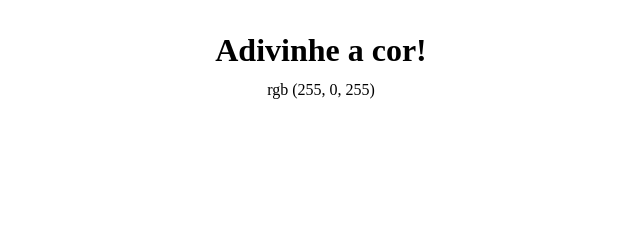
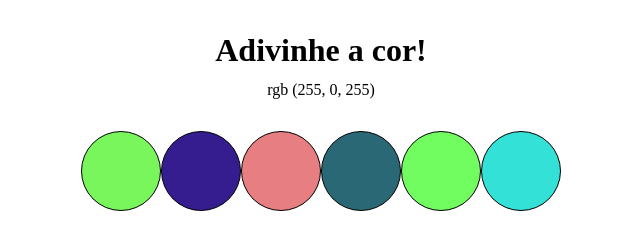
Before and after one commit to Talisson-Sozinho/project-color-guess, a website: page index.html in a window 1280 px wide. Shown: the whole page, without its empty margins (319-959 px from the left). Drawn offline with Linux system fonts and the light colour scheme.

Commit message:
feito - requisito 03 e 04

```diff
--- a/index.html
+++ b/index.html
@@ -16,6 +16,7 @@
       <p>rgb</p>
       <p id="rgb-color">(255, 0, 255)</p>
     </div>
+    <div id='bolls-color-container'></div>
   </main>
   <script type="text/javascript" src="./script.js"></script>
 </body>
--- a/script.js
+++ b/script.js
@@ -0,0 +1,16 @@
+const bollsColorContainer = document.getElementById('bolls-color-container');
+
+function createRandomColor() {
+  const r = parseInt(Math.random() * 255, 10);
+  const g = parseInt(Math.random() * 255, 10);
+  const b = parseInt(Math.random() * 255, 10);
+  return `rgb(${r},${g},${b})`;
+}
+
+for (let index = 0; index < 6; index += 1) {
+  const bollColor = document.createElement('div');
+  bollColor.className = 'ball';
+  bollColor.style.backgroundColor = createRandomColor();
+  bollColor.style.border = '1px solid black';
+  bollsColorContainer.appendChild(bollColor);
+}
--- a/style.css
+++ b/style.css
@@ -18,3 +18,14 @@ main p {
   display: inline;
   background-color: '';
 }
+
+#bolls-color-container {
+  margin-top: 2em;
+}
+
+.ball {
+  display: inline-block;
+  width: 5em;
+  height: 5em;
+  border-radius: 100%;
+}
```
